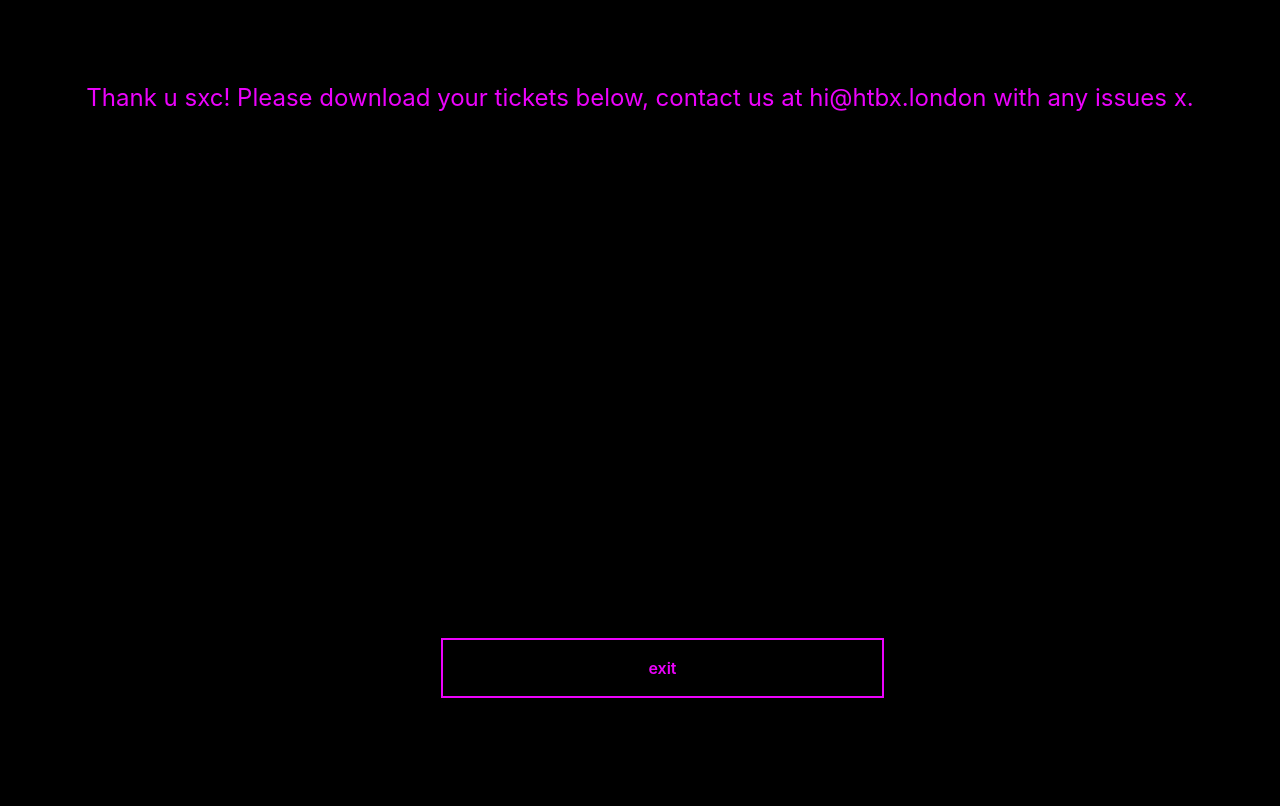
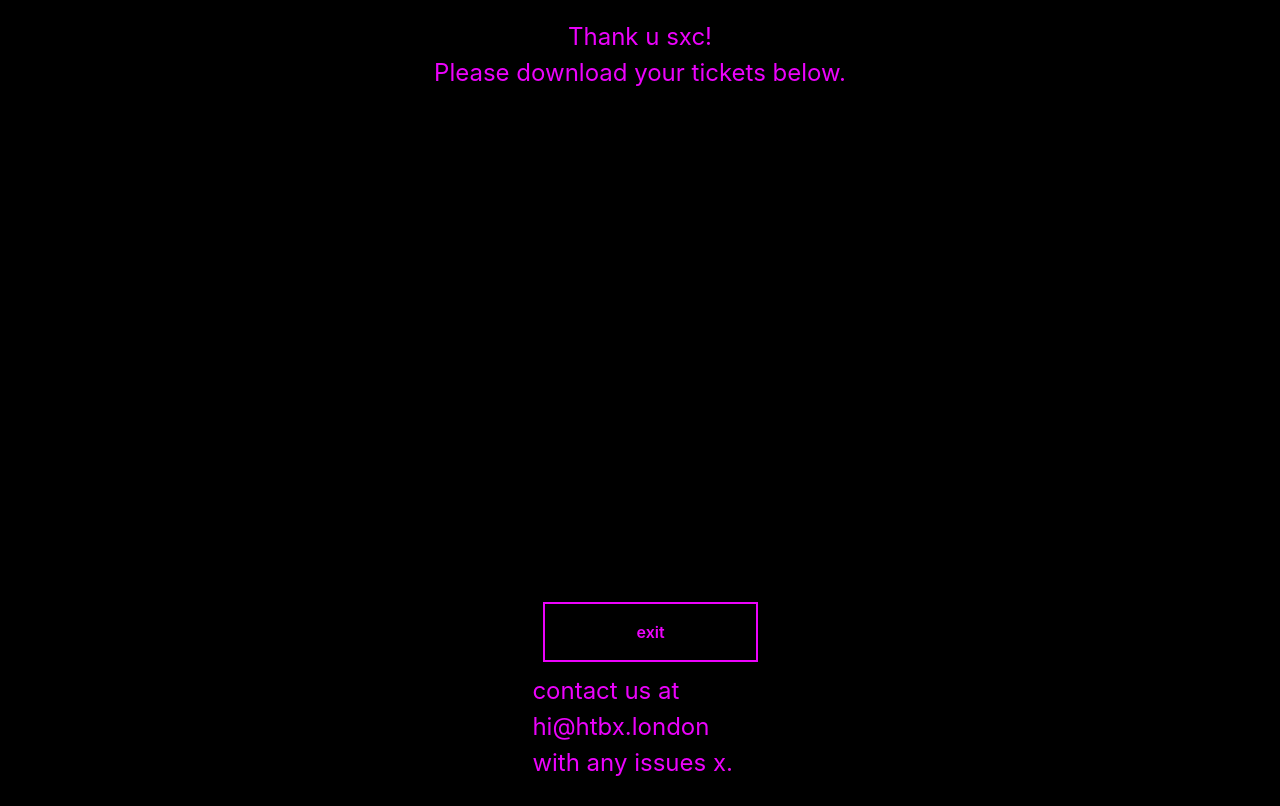
Before and after one commit to Lewisthiverval/Htbx-website, a React (Vite) app: page /#/success/1 in a window 1280 px wide. Built offline with nearby package versions, Linux system fonts and the light colour scheme; no server answers.

Commit message:
deploy14

```diff
--- a/src/components/CheckoutSuccess.jsx
+++ b/src/components/CheckoutSuccess.jsx
@@ -51,10 +51,8 @@ export function CheckoutSuccess({ email }) {
   return (
     <div className="secondpageContainer">
       <div className="frameContainer">
-        <h1 className="successMessage">
-          Thank u sxc! Please download your tickets below, contact us at
-          hi@htbx.london with any issues x. {sessionId}{" "}
-        </h1>
+        <h1 className="successMessage">Thank u sxc!</h1>
+        <h1 className="successMessage">Please download your tickets below.</h1>
         <div className="viewTicketsContainer"></div>
         <div className="pdf-container">
           {individualTicketNames.map((x) => {
@@ -70,6 +68,9 @@ export function CheckoutSuccess({ email }) {
           <button className="button" onClick={home}>
             exit
           </button>
+          <div className="successMessage">
+            contact us at hi@htbx.london with any issues x. {sessionId}{" "}
+          </div>
         </div>
       </div>
     </div>
--- a/src/components/Payment.jsx
+++ b/src/components/Payment.jsx
@@ -43,29 +43,23 @@ function Payment({ products, email }) {
     })
     .join(",");
 
-  // const checkoutfree = useSwrMutation("freeCheckout", () =>
-  //   fetchFromAPI("freeCheckout", {
-  //     body: {
-  //       tickets: products,
-  //       email: email,
-  //     },
-  //   })
-  // );
+  const checkoutfree = useSwrMutation("freeCheckout", () =>
+    fetchFromAPI("freeCheckout", {
+      body: {
+        tickets: products,
+        email: email,
+      },
+    })
+  );
 
   if (isLoading) return "Loading";
   if (error) {
     console.log(error);
   }
 
-  const handleClick = async () => {
+  const handleClick = () => {
     if (validateEmail(email)) {
-      await fetchFromAPI("freeCheckout", {
-        body: {
-          tickets: products,
-          email: email,
-        },
-      }).then(() => nav(`/success/${ticketNames}`));
-      // checkoutfree.trigger().then(() => nav(`/success/${ticketNames}`));
+      checkoutfree.trigger().then(() => nav(`/success/${ticketNames}`));
     }
   };
 
@@ -76,7 +70,7 @@ function Payment({ products, email }) {
           <button
             className="button"
             onClick={handleClick}
-            // disabled={checkoutfree.isLoading}
+            disabled={checkoutfree.isLoading}
           >
             Send free ticket by email
           </button>
```
Also changed, not shown: 2 other files (tests, documents, lock files or other folders).
